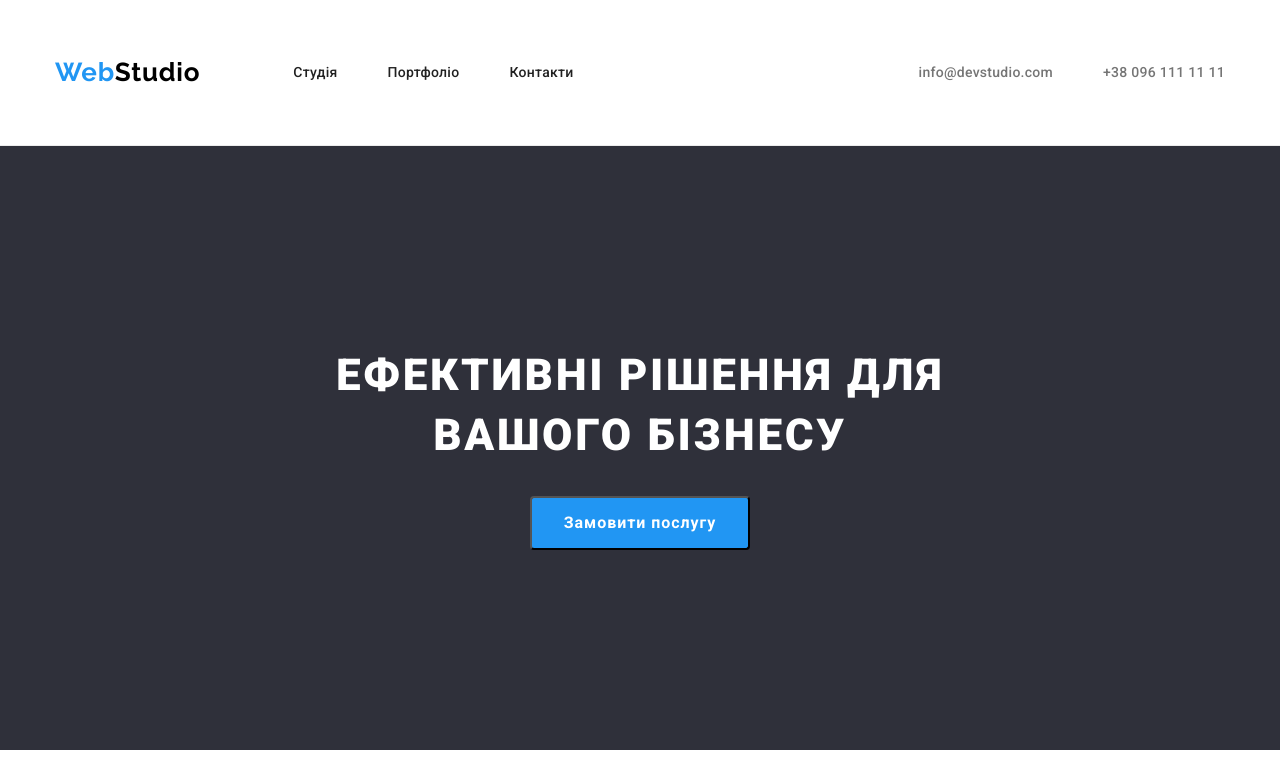
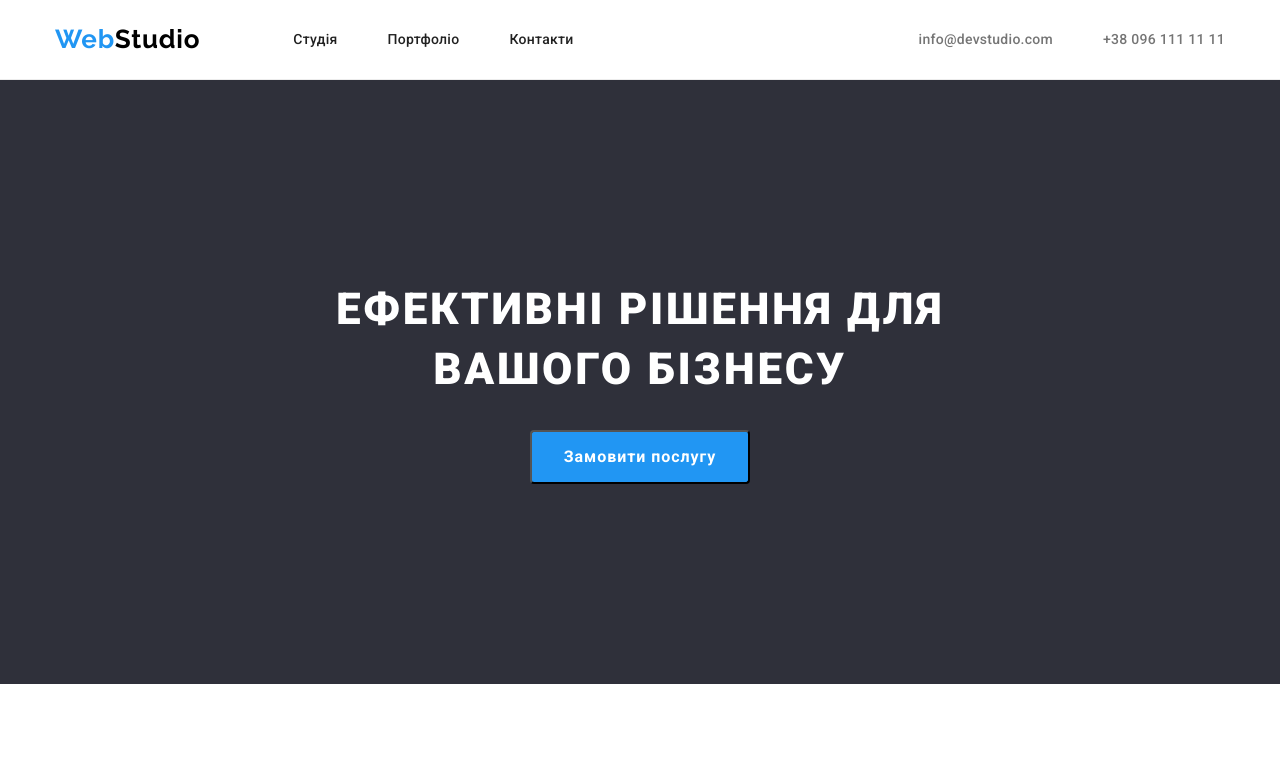
Before and after one commit to gambel1/goit-markup-hw-03, a plain HTML site: page index.html in a window 1280 px wide. Shown: the top 774 px of the page. Drawn offline with nearby package versions, Linux system fonts and the light colour scheme.

Commit message:
Подправил паддинги хедера

```diff
--- a/css/styles.css
+++ b/css/styles.css
@@ -58,7 +58,7 @@ p {
 
 /* Хедер */
 header {
-   padding: 32px 0%;
+   padding: 24px 0%;
    border-bottom: 1px solid #ECECEC;
 }
 .header-container {
@@ -71,8 +71,6 @@ header {
    align-items: center;
 }
 .logo {
-   padding: 24px 0% 25px 0%;
-
    font-family: 'Raleway';
    font-weight: 700;
    font-size: 26px;
@@ -111,7 +109,6 @@ nav li:last-child {
 /* email */
 .mail {
    display: flex;
-   padding: 32px 0%;
    margin-left: auto;
 }
 .mail li {
@@ -369,15 +366,7 @@ footer {
    display: flex;
    flex-wrap: wrap;
    gap: 30px;
-   /* background: #FFFFFF; */
-   /* margin-right: -30px;
-   margin-bottom: -30px; */
 }
-/* .reclam .reclam-list {
-   flex-basis: calc(100% / 3 - 30px);
-   margin-right: 30px;
-   margin-bottom: 30px;
-} */
 
 .reclam-tools {
    padding: 20px 24px;
```
